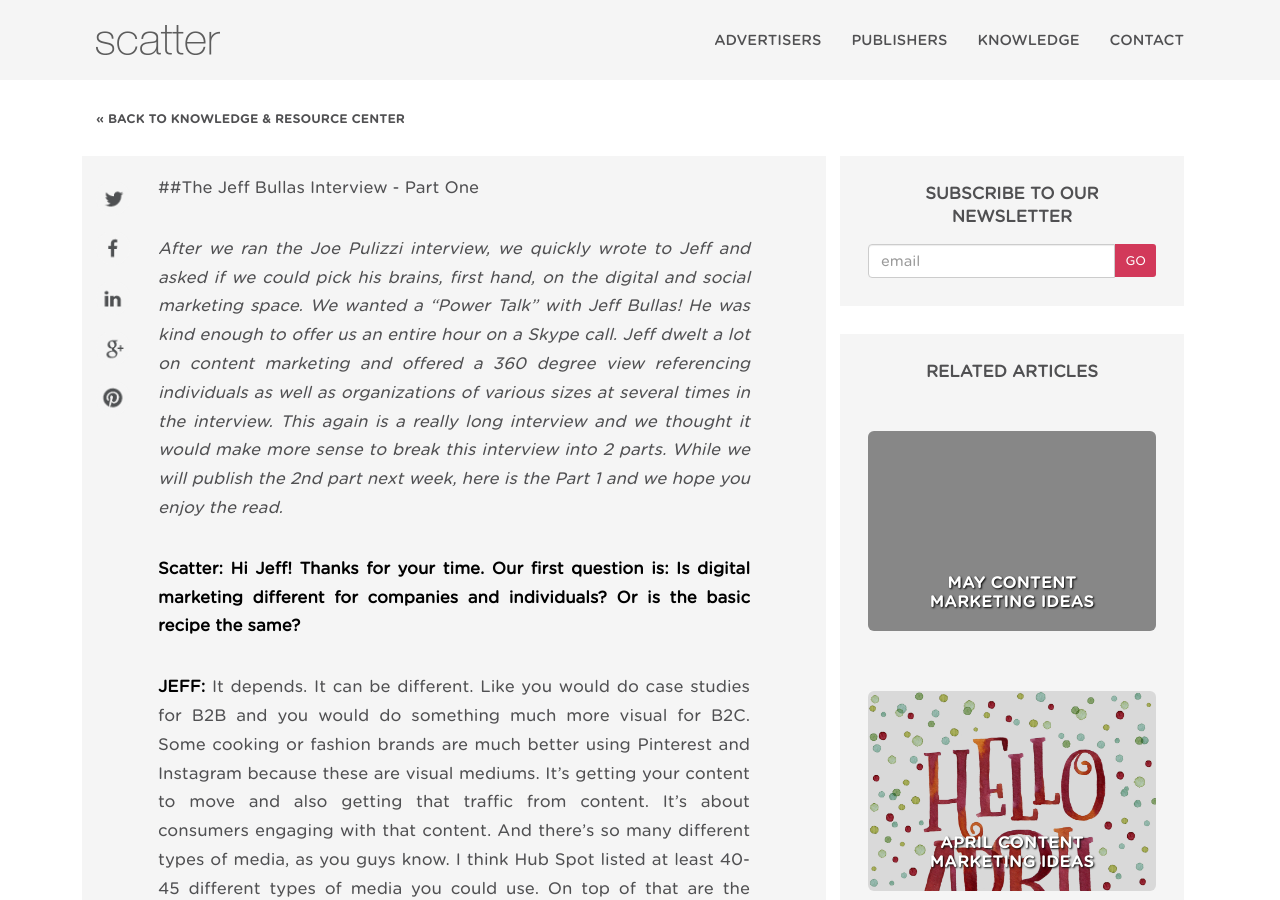
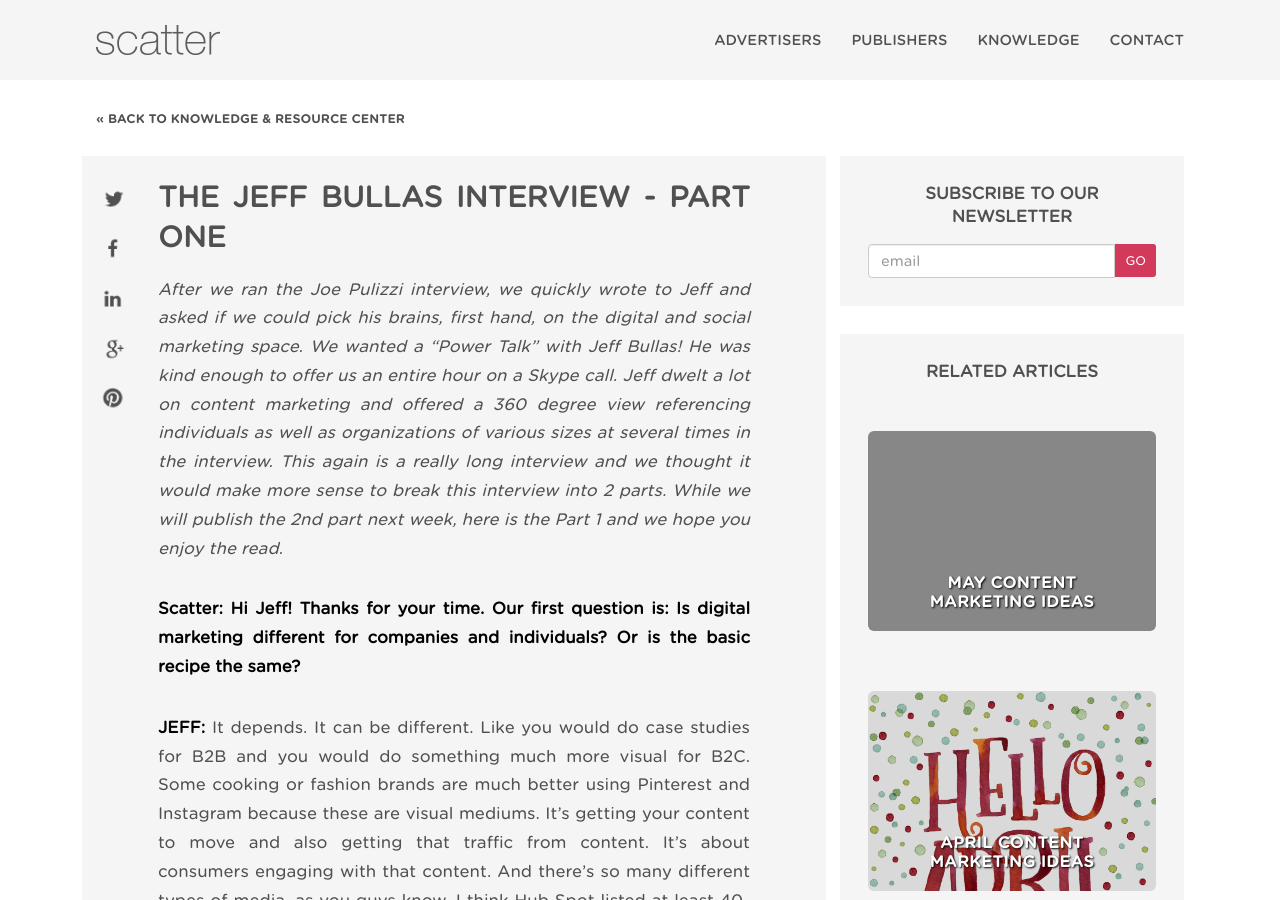
Before and after one commit to IndrajaPunna/scatter-public, a Jekyll site: the page built from _posts/2016-05-23-the-jeff-bullas-interview-part1.md, in a window 1280 px wide and 900 px high. Built offline with Jekyll 4.4.1, drawn with Linux system fonts in a browser that asks for light colours; nearby versions of some CDN libraries; comment, search, counter and statistics services are not loaded.

Commit message:
small change

```diff
--- a/_posts/2016-05-23-the-jeff-bullas-interview-part1.md
+++ b/_posts/2016-05-23-the-jeff-bullas-interview-part1.md
@@ -6,7 +6,7 @@
 keywords: "content marketing, marketing, advertising, branding, Jeff Bullas, newsletters, social media, CMO, branded content, native advertising, blogs"
 ---
 
-##The Jeff Bullas Interview - Part One
+# The Jeff Bullas Interview - Part One
 
 *After we ran the Joe Pulizzi interview, we quickly wrote to Jeff and asked if we could pick his brains, first hand, on the digital and social marketing space. We wanted a "Power Talk" with Jeff Bullas! He was kind enough to offer us an entire hour on a Skype call. Jeff dwelt a lot on content marketing and offered a 360 degree view referencing individuals as well as organizations of various sizes at several times in the interview. This again is a really long interview and we thought it would make more sense to break this interview into 2 parts. While we will publish the 2nd part next week, here is the Part 1 and we hope you enjoy the read.*
 
```
